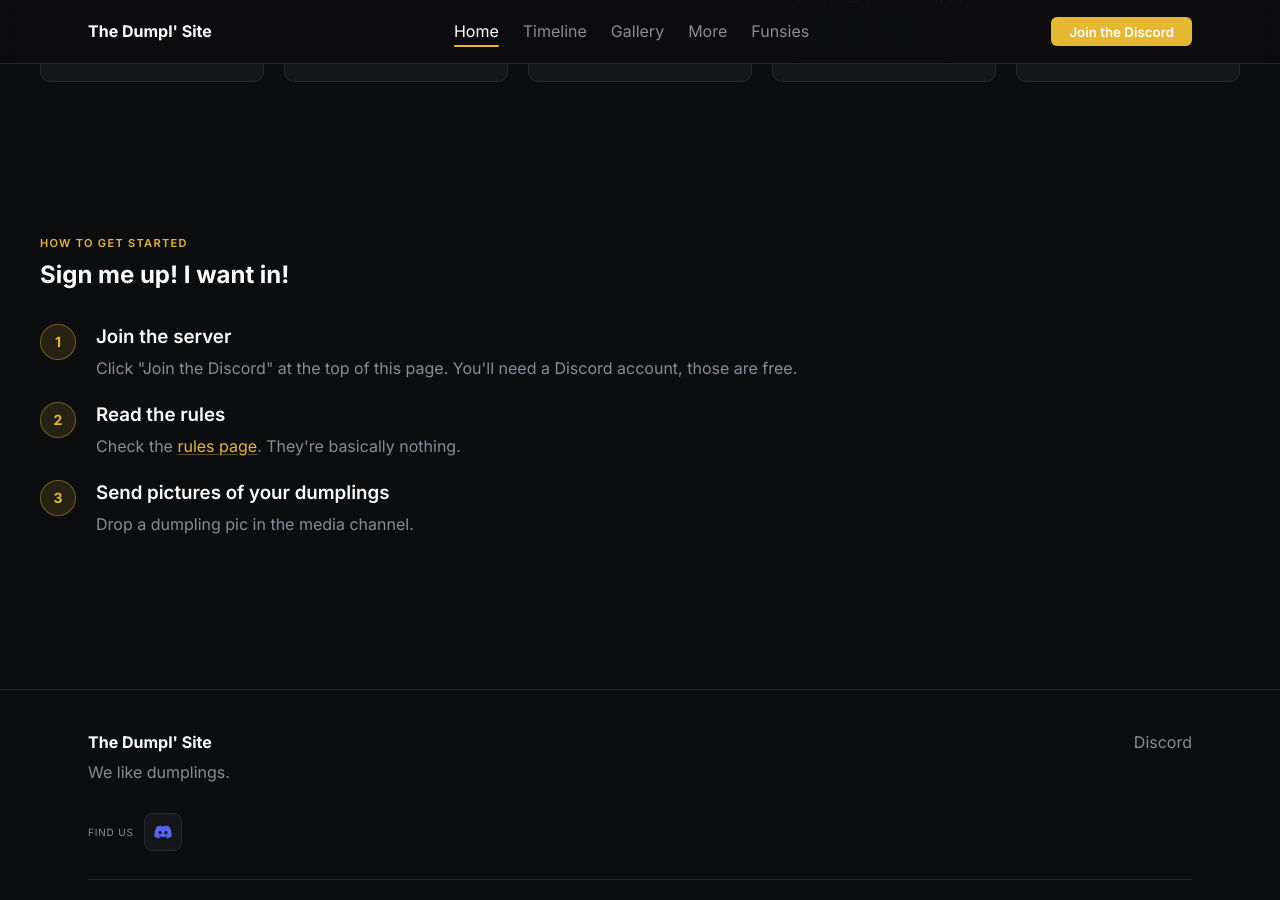
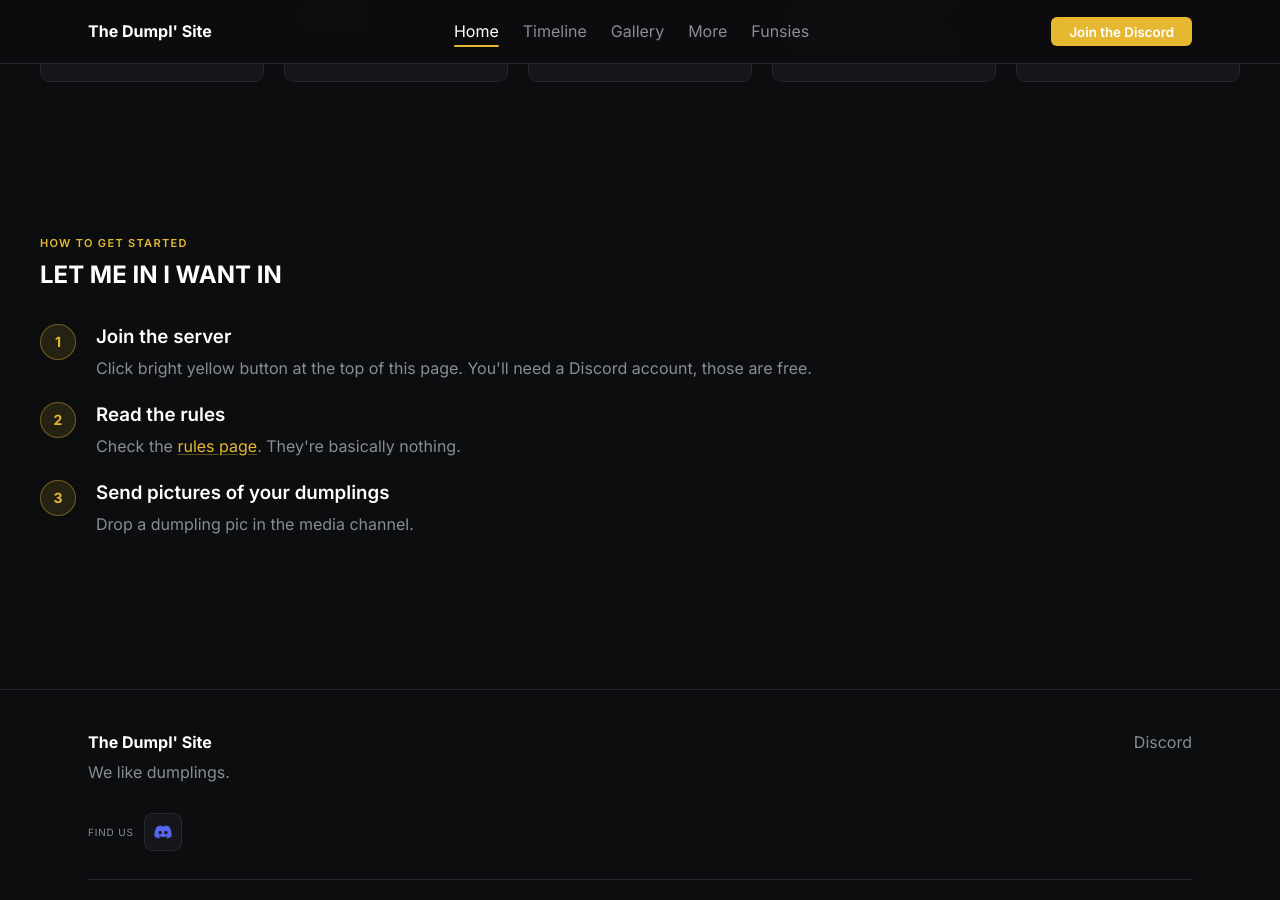
Before and after one commit to Dumpl-Site/dumpl-site.github.io, a Jekyll site: the page built from index.html, in a window 1280 px wide and 900 px high, scrolled down 1884 px. Built offline with Jekyll 4.4.1, drawn with Linux system fonts in a browser that asks for light colours.

Commit message:
title adjustment

```diff
--- a/index.html
+++ b/index.html
@@ -128,13 +128,13 @@ title: Home
 <section class="steps-section">
   <div class="section-inner">
     <p class="eyebrow">How to get started</p>
-    <h2 class="section-title">Sign me up! I want in!</h2>
+    <h2 class="section-title">LET ME IN I WANT IN</h2>
     <ol class="steps-list">
       <li class="step-item">
         <div class="step-badge" aria-hidden="true">1</div>
         <div class="step-body">
           <h3 class="step-title">Join the server</h3>
-          <p class="step-desc">Click "Join the Discord" at the top of this page. You'll need a Discord account, those are free.</p>
+          <p class="step-desc">Click bright yellow button at the top of this page. You'll need a Discord account, those are free.</p>
         </div>
       </li>
       <li class="step-item">
```
